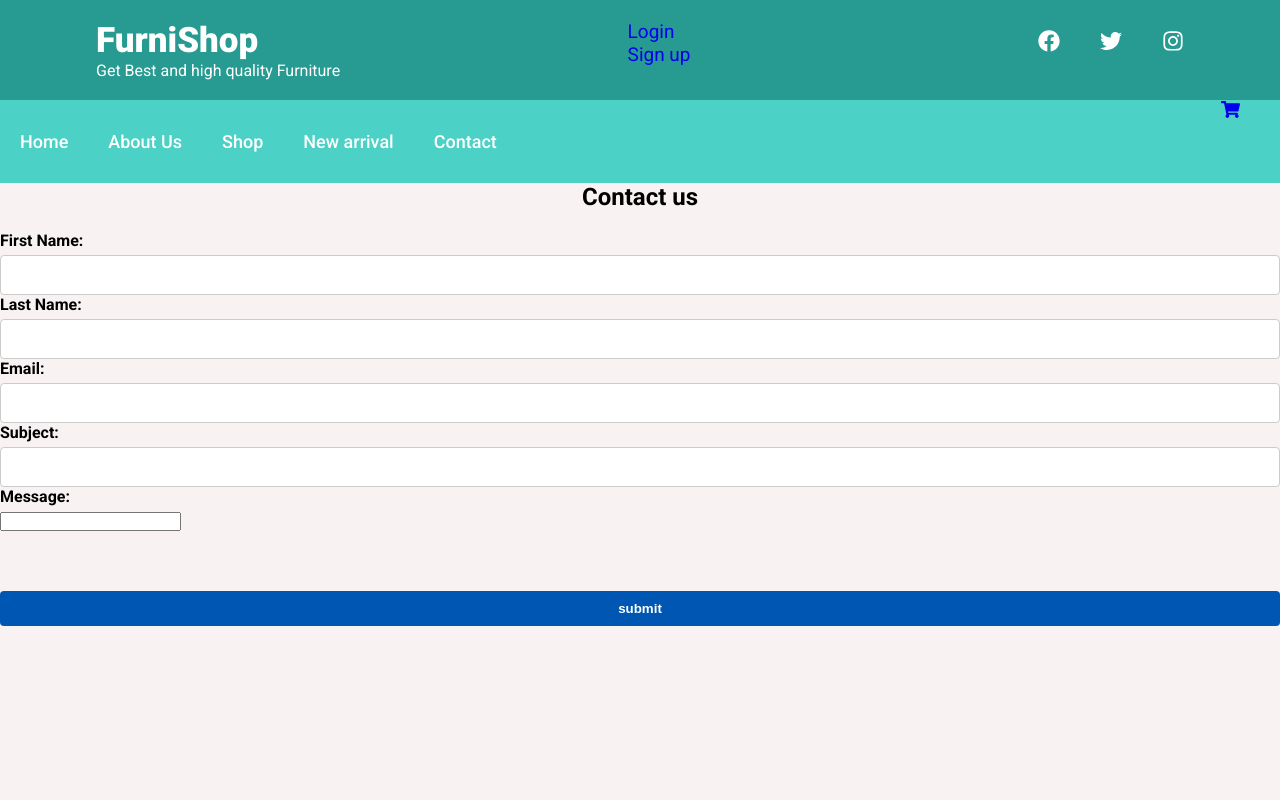
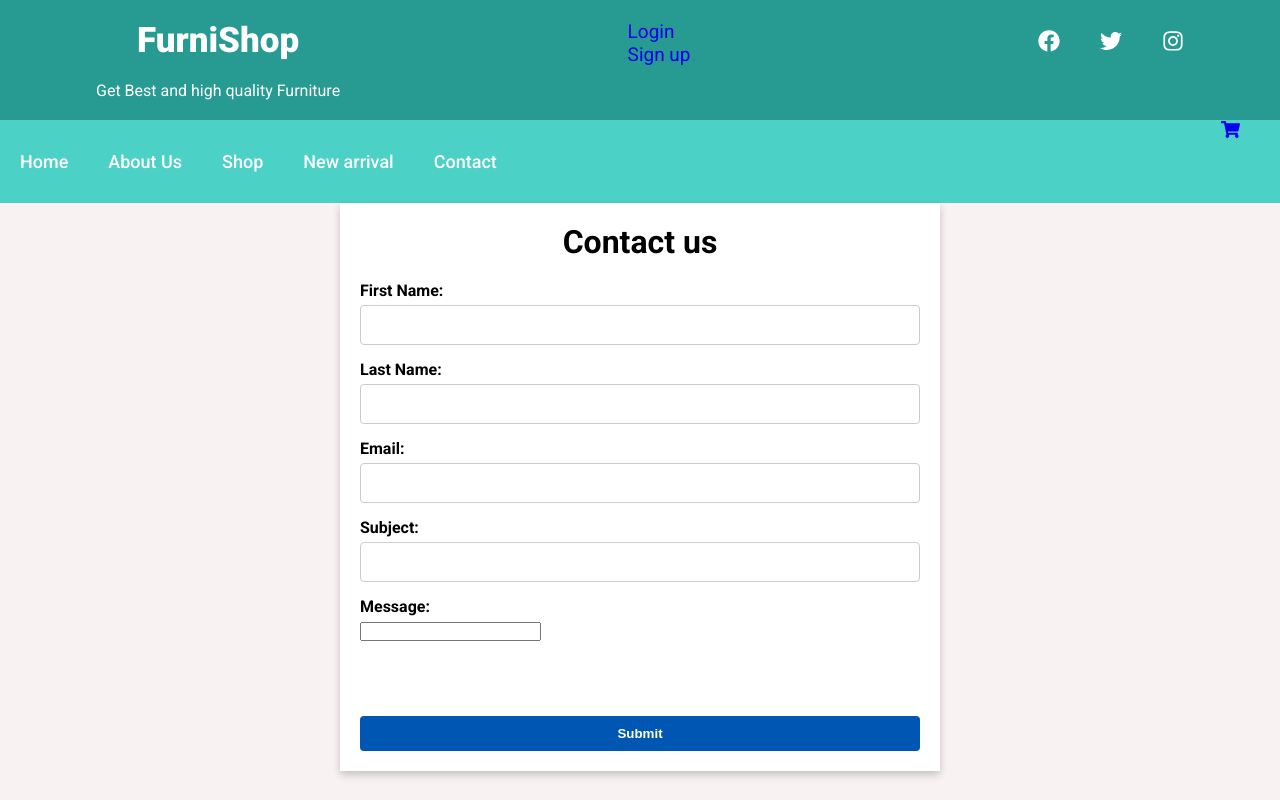
Before and after one commit to AbdiIbrahimAdan/Furniture-project, a React (Vite) app in the folder Front-End/: page /contact in a window 1280 px wide. Built offline with nearby package versions, Linux system fonts and the light colour scheme.

Commit message:
style contact form

```diff
--- a/Front-End/src/page/Contact/Contact.css
+++ b/Front-End/src/page/Contact/Contact.css
@@ -1,3 +1,19 @@
-.error-message{
-    color: red;
+.contact-form-container{
+    max-width: 600px;
+    margin: 0 auto;
+    padding: 20px;
+    box-shadow: 0 4px 8px rgba(0, 0, 0, 0.2);
+    background-color: white;
 }
+
+h1{
+   text-align: center;
+   margin-bottom: 20px;
+}
+.contact-form{
+    display: flex;
+    flex-direction: column;
+}
+.form-control{
+    margin-bottom: 15px;
+}
--- a/Front-End/src/page/Contact/Contact.jsx
+++ b/Front-End/src/page/Contact/Contact.jsx
@@ -3,6 +3,14 @@ import {Formik, Form, Field, ErrorMessage} from 'formik';
 import * as Yup from 'yup';
 import './Contact.css'
 const Contact = () => {
+
+  const initialValue ={
+    firstName:'',
+    lastName: '',
+    email: '',
+    subject: '',
+    message: '',
+  }
   const validateSchema = Yup.object({
     firstName:Yup.string().required('First Name is required').min(3,'First Name havve a minimum of 3 character').max(10,'First Name should have maximum of 10 character'),
     lastName:Yup.string().required('Last Name is required').min(3,'Last Name havve a minimum of 3 character').max(10,'Last Name should have maximum of 10 character'),
@@ -12,13 +20,7 @@ const Contact = () => {
 
   });
 
-  const initialValue ={
-    firstName:'',
-    lastName: '',
-    email: '',
-    subject: '',
-    message: '',
-  }
+
   const onSubmit = (values, {setSubmitting})=>{
     console.log('form data', values);
 
@@ -37,8 +39,8 @@ const Contact = () => {
 
   return (
     <>
-      <div>
-        <h2>Contact us</h2>
+      <div className='contact-form-container'>
+        <h1>Contact us</h1>
 
         <Formik
         initialValue={initialValue}
@@ -65,7 +67,7 @@ const Contact = () => {
                 name='lastName'
 
                 />
-                <ErrorMessage name='lastName' component= 'div' />
+                <ErrorMessage name='lastName' component= 'div' className='error-message' />
 
             </div>
 
@@ -75,7 +77,7 @@ const Contact = () => {
                 name='email'
 
                 />
-                <ErrorMessage name='email' component= 'div' />
+                <ErrorMessage name='email' component= 'div'  className='error-message'/>
             </div>
 
 
@@ -85,7 +87,7 @@ const Contact = () => {
                 name='subject'
 
                 />
-               <ErrorMessage name='subject' component= 'div' />
+               <ErrorMessage name='subject' component= 'div'  className='error-message'/>
 
             </div>
 
@@ -96,13 +98,13 @@ const Contact = () => {
                 name='message'
 
                 />
-                <ErrorMessage name='message' component= 'div' />
+                <ErrorMessage name='message' component= 'div'  className='error-message'/>
 
             </div>
 
 
             <button type='submit' disabled ={isSubmitting}>
-              {isSubmitting ? 'Please wait...' : "submit"}
+              {isSubmitting ? 'Please wait...' : 'Submit'}
             </button>
           </Form>
         )}
```
